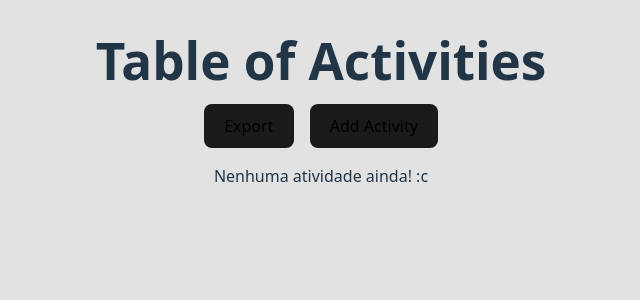
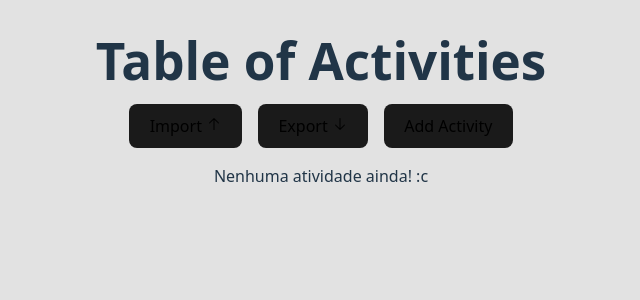
Before and after one commit to Shinjoku/travellus, a React (Vite) app: page / in a window 1280 px wide. Shown: the top 300 px of the page, without its empty margins (319-959 px from the left). Built offline with nearby package versions, Linux system fonts and the light colour scheme; a web font is replaced by a local one.

Commit message:
feat: add import
Co-authored-by: Shoonkey <shoonkey.dev@gmail.com>

```diff
--- a/index.html
+++ b/index.html
@@ -4,7 +4,7 @@
     <meta charset="UTF-8" />
     <link rel="icon" type="image/svg+xml" href="/vite.svg" />
     <meta name="viewport" content="width=device-width, initial-scale=1.0" />
-    <title>Vatapá</title>
+    <title>Travellus</title>
     <link rel="preconnect" href="https://fonts.googleapis.com" />
     <link rel="preconnect" href="https://fonts.gstatic.com" crossorigin />
     <link
--- a/src/pages/HomePage/index.tsx
+++ b/src/pages/HomePage/index.tsx
@@ -1,8 +1,9 @@
 import { useEffect, useState } from "react";
 import { Table } from "../../components/Table";
-import { Container, ExportButton, ModalButton } from "./style";
+import { Container, ModalButton, PortButton } from "./style";
 import type Activity from "../../models/Place";
 import AddActivityModal from "../../components/AddActivityModal";
+import { ArrowDownIcon, ArrowUpIcon } from "@phosphor-icons/react";
 
 export default function HomePage() {
   const [activities, setActivities] = useState<Activity[] | null>(null);
@@ -35,14 +36,25 @@ export default function HomePage() {
     });
   }
 
-  function exportActivities() {
-    navigator.clipboard.writeText(JSON.stringify(activities));
+  async function exportActivities() {
+    await navigator.clipboard.writeText(JSON.stringify(activities));
+  }
+
+  async function importActivities() {
+    setActivities(
+      JSON.parse(await navigator.clipboard.readText()) as Activity[],
+    );
   }
 
   return (
     <Container>
       <h1>Table of Activities</h1>
-      <ExportButton onClick={exportActivities}>Export</ExportButton>
+      <PortButton onClick={importActivities}>
+        Import <ArrowUpIcon />
+      </PortButton>
+      <PortButton onClick={exportActivities}>
+        Export <ArrowDownIcon />
+      </PortButton>
 
       <ModalButton command="show-modal" commandfor="my-dialog">
         Add Activity
--- a/src/pages/HomePage/style.ts
+++ b/src/pages/HomePage/style.ts
@@ -11,6 +11,6 @@ export const ModalButton = styled(Button)`
   margin-block: 1rem;
 `;
 
-export const ExportButton = styled(Button)`
+export const PortButton = styled(Button)`
   margin-right: 16px;
 `;
```
